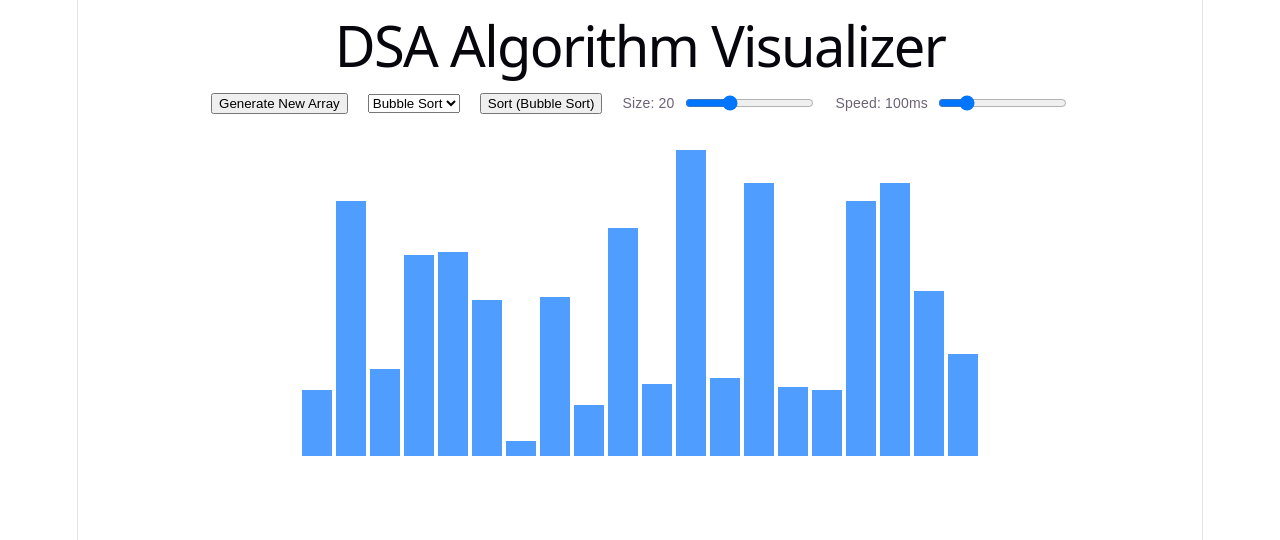
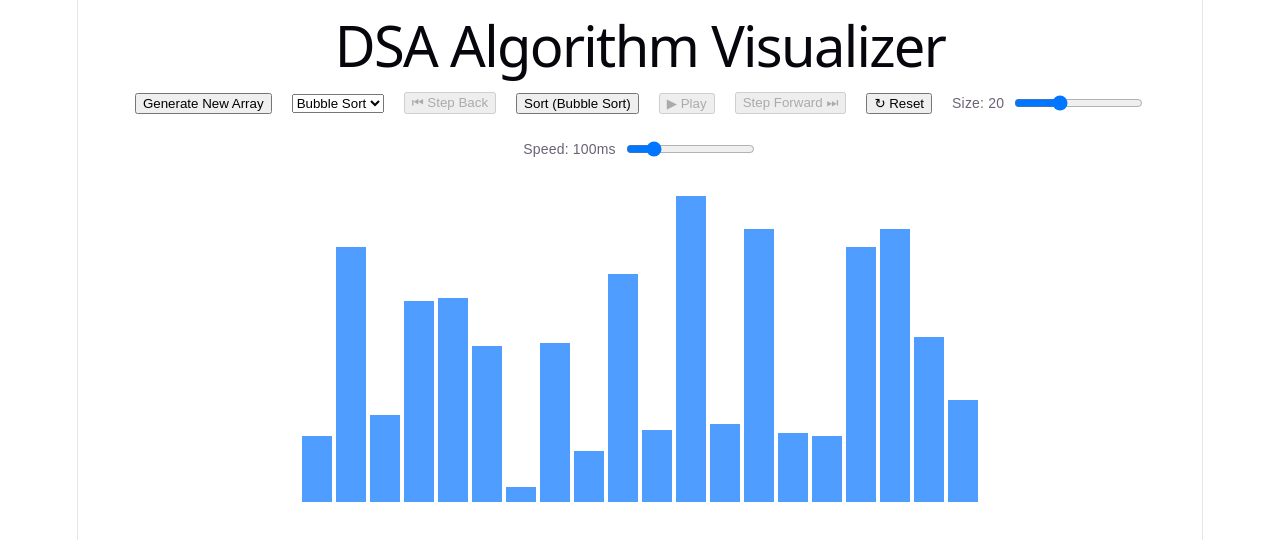
Before and after one commit to Yogeshbn2008/algo-visualizer, a React (Vite) app: page / in a window 1280 px wide. Shown: the top 540 px of the page. Built offline with nearby package versions, Linux system fonts and the light colour scheme.

Commit message:
Add Play , Pause , Reset ,Step  Forward,Step Backward buttons

```diff
--- a/src/App.jsx
+++ b/src/App.jsx
@@ -13,7 +13,8 @@ function App() {
   const [array, setArray] = useState(() => generateRandomArray(arraySize));
   const [steps, setSteps] = useState([]);
   const [stepIndex, setStepIndex] = useState(0);
-  const [isSorting, setIsSorting] = useState(false);
+  const [isPlaying, setIsPlaying] = useState(false);
+  const [originalArray, setOriginalArray] = useState([]);
   const [algorithm, setAlgorithm] = useState('bubble');
   const [highlightedIndices, setHighlightedIndices] = useState([]);
 
@@ -27,7 +28,7 @@ function App() {
 
   function handleGenerateClick() {
     setArray(generateRandomArray(arraySize));
-    setIsSorting(false);
+    setIsPlaying(false);
     setStepIndex(0);
   }
 
@@ -35,7 +36,7 @@ function App() {
     const newSize = Number(e.target.value);
     setArraySize(newSize);
     setArray(generateRandomArray(newSize));
-    setIsSorting(false);
+    setIsPlaying(false);
     setStepIndex(0);
   }
 
@@ -146,26 +147,68 @@ function getQuickSortSteps(inputArray) {
 }
 
   function handleSortClick() {
+    setOriginalArray(array);
   let newSteps;
-
-  if (algorithm === 'bubble') {
-    newSteps = getBubbleSortSteps(array);
-  } else if (algorithm === 'merge') {
-    newSteps = getMergeSortSteps(array);
-  } else if (algorithm === 'quick') {
-    newSteps = getQuickSortSteps(array);
-  }
+  if (algorithm === 'bubble') newSteps = getBubbleSortSteps(array);
+  else if (algorithm === 'merge') newSteps = getMergeSortSteps(array);
+  else if (algorithm === 'quick') newSteps = getQuickSortSteps(array);
 
   setSteps(newSteps);
   setStepIndex(0);
-  setIsSorting(true);
+  setIsPlaying(true);
+}
+
+function handlePauseClick() {
+  setIsPlaying(false);
+}
+
+function handlePlayClick() {
+  if (steps.length > 0 && stepIndex < steps.length) {
+    setIsPlaying(true);
+  }
+}
+
+function handleStepForward() {
+  if (stepIndex < steps.length) {
+    setIsPlaying(false);
+    const currentStep = steps[stepIndex];
+    setArray(currentStep.array);
+    setHighlightedIndices(currentStep.indices);
+    setStepIndex(stepIndex + 1);
+  }
+}
+
+function handleStepBack() {
+  if (stepIndex === 0) return;
+
+  setIsPlaying(false);
+  const newStepIndex = stepIndex - 1;
+
+  if (newStepIndex === 0) {
+    setArray(originalArray);
+    setHighlightedIndices([]);
+  } else {
+    const prevStep = steps[newStepIndex - 1];
+    setArray(prevStep.array);
+    setHighlightedIndices(prevStep.indices);
+  }
+  setStepIndex(newStepIndex);
+}
+
+function handleReset() {
+  setIsPlaying(false);
+  setStepIndex(0);
+  setHighlightedIndices([]);
+  if (originalArray.length > 0) {
+    setArray(originalArray);
+  }
 }
 
   useEffect(() => {
-    if (!isSorting) return;
+    if (!isPlaying) return;
 
     if (stepIndex >= steps.length) {
-      setIsSorting(false);
+      setIsPlaying(false);
       setHighlightedIndices([]);
       return;
     }
@@ -178,27 +221,40 @@ function getQuickSortSteps(inputArray) {
     }, speed);
 
     return () => clearTimeout(timer);
-  }, [isSorting, stepIndex, steps, speed]);
+  }, [isPlaying, stepIndex, steps, speed]);
 
   return (
     <div className="app">
       <h1>DSA Algorithm Visualizer</h1>
 
       <div className="controls">
-        <button onClick={handleGenerateClick} disabled={isSorting}>
+        <button onClick={handleGenerateClick} disabled={isPlaying}>
           Generate New Array
         </button>
         <select
           value={algorithm}
           onChange={(e) => setAlgorithm(e.target.value)}
-          disabled={isSorting}
+          disabled={isPlaying}
         >
           <option value="bubble">Bubble Sort</option>
           <option value="merge">Merge Sort</option>
           <option value="quick">Quick Sort</option>
         </select>
-        <button onClick={handleSortClick} disabled={isSorting}>
+
+        <button onClick={handleStepBack} disabled={isPlaying || stepIndex === 0}>
+          ⏮ Step Back
+        </button>
+        <button onClick={handleSortClick} disabled={isPlaying}>
           Sort ({algorithmLabels[algorithm]})
+        </button>
+        <button onClick={isPlaying ? handlePauseClick : handlePlayClick} disabled={steps.length === 0}>
+          {isPlaying ? '⏸ Pause' : '▶ Play'}
+        </button>
+        <button onClick={handleStepForward} disabled={isPlaying || stepIndex >= steps.length}>
+          Step Forward ⏭
+        </button>
+        <button onClick={handleReset} disabled={isPlaying}>
+          ↻ Reset
         </button>
 
         <label>
@@ -209,7 +265,7 @@ function getQuickSortSteps(inputArray) {
             max="50"
             value={arraySize}
             onChange={handleSizeChange}
-            disabled={isSorting}
+            disabled={isPlaying}
           />
         </label>
 
```
